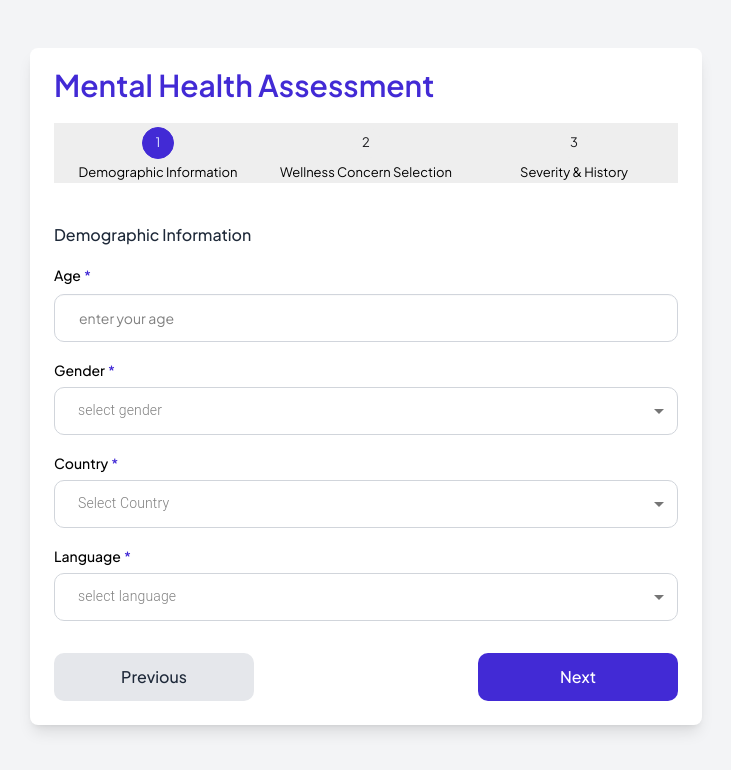
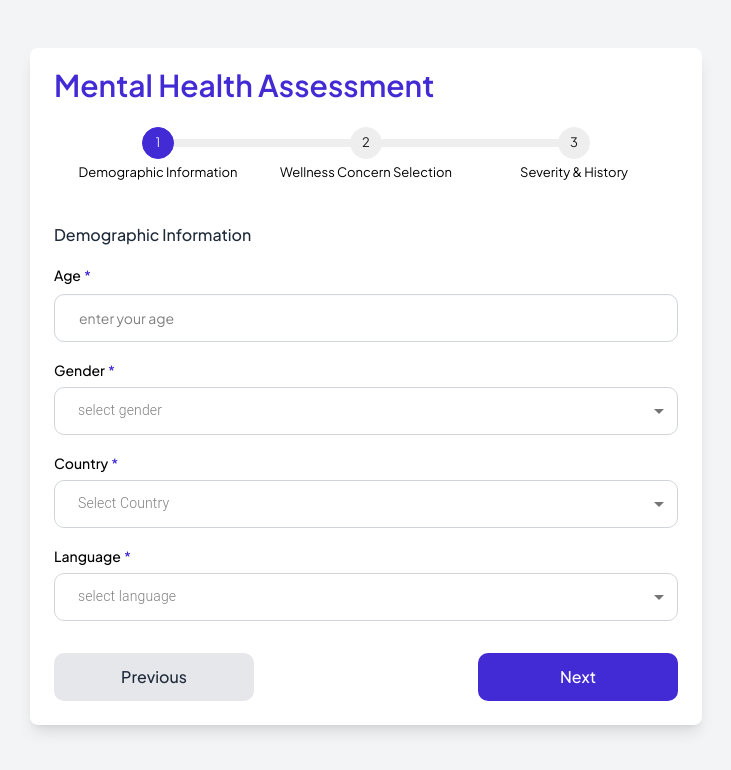
Before and after one commit to cyndylove1/mental-health, a Next.js app: page / in a window 1280 px wide. Shown: the top 770 px of the page, without its empty margins (274-1005 px from the left). Built offline with nearby package versions, Linux system fonts and the light colour scheme.

Commit message:
completed mental health assessment

```diff
--- a/src/app/components/progressIndicator.tsx
+++ b/src/app/components/progressIndicator.tsx
@@ -13,7 +13,7 @@ export default function ProgressIndicator({
 }: ProgressIndicatorProps) {
   return (
     <div className="w-full">
-      <ul className="steps w-full mb-6 bg-[#eeeeee]">
+      <ul className="steps w-full mb-6">
         {steps.map((label, index) => {
           const isCompleted = index < activeStep - 1;
           const isCurrent = index === activeStep - 1;
--- a/src/app/components/severity.tsx
+++ b/src/app/components/severity.tsx
@@ -35,9 +35,9 @@ export default function Severity({
           max="10"
           value={formData.stressLevel}
           onChange={handleSliderChange}
-          className="w-full bg-[var(--main)] "
+          className="w-full accent-[var(--main)] "
         />
-        <div className="text-center mt-2 text-lg font-medium text-[var(--main)]">
+        <div className="text-center mt-2 text-lg font-[500] text-[var(--main)]">
           {formData.stressLevel}
         </div>
       </div>
```
